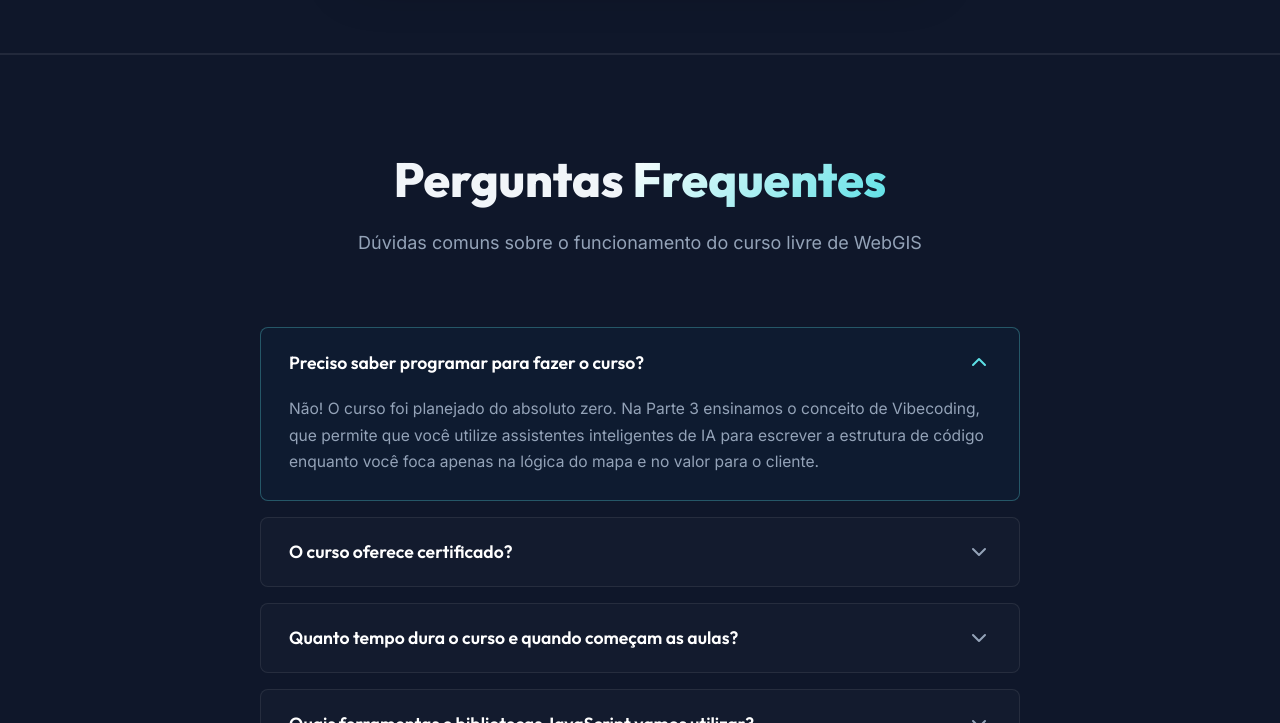
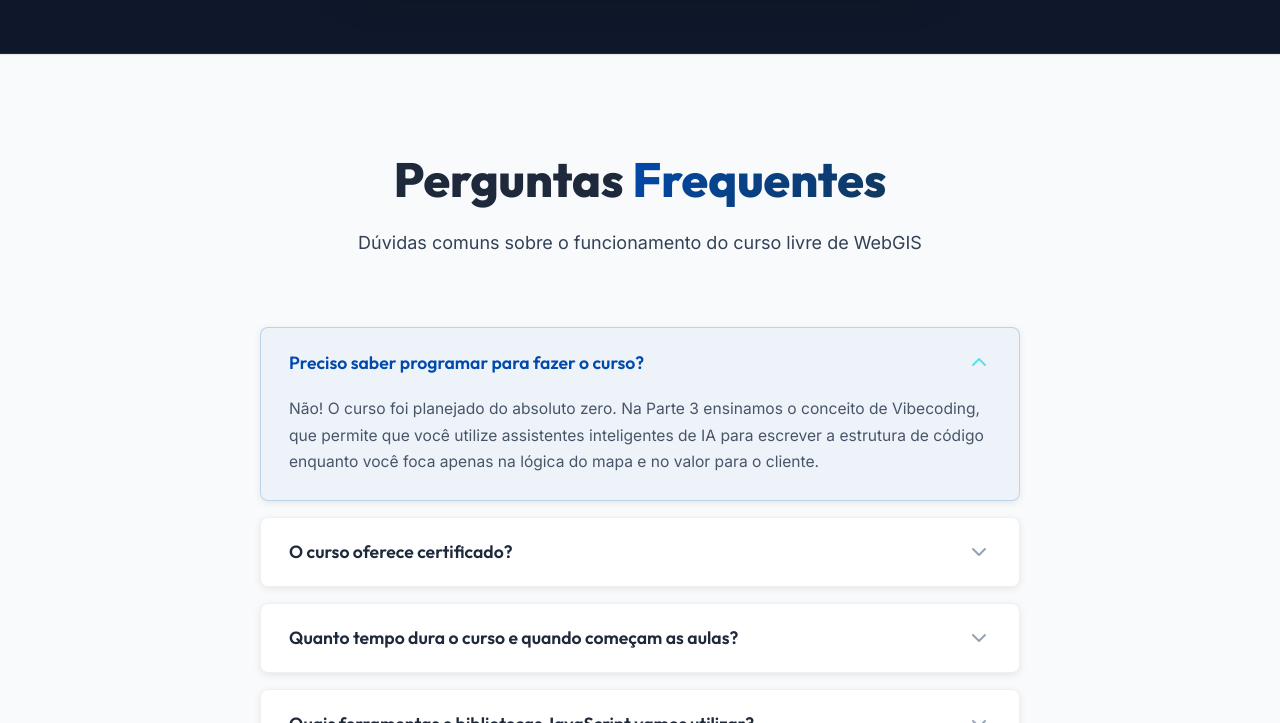
Before and after one commit to henriquegsantos149/curso-webgis, a website built with Vite: page index.html in a window 1280 px wide. Both pictures are taken after a click on the button "Preciso saber programar para fazer o curso?". Shown: the part 6192-6915 px from the top of the page. Built offline with nearby package versions, Linux system fonts and the light colour scheme.

Commit message:
style: altera secao FAQ para cor clara

```diff
--- a/index.html
+++ b/index.html
@@ -563,7 +563,7 @@
     </section>
 
     <!-- FAQ Section -->
-    <section id="faq" class="section-padding faq-section bg-dark-layer">
+    <section id="faq" class="section-padding faq-section bg-light-layer">
       <div class="container max-w-lg">
         <div class="section-header text-center reveal">
           <h2 class="section-title">Perguntas <span class="gradient-text">Frequentes</span></h2>
--- a/styles.css
+++ b/styles.css
@@ -1744,6 +1744,40 @@ a {
 
 .bg-light-layer .benefit-card-detailed .benefit-icon-wrapper {
   background-color: rgba(0, 74, 173, 0.06);
+  color: var(--color-primary);
+}
+
+/* FAQ Light Section Overrides */
+.bg-light-layer .faq-item {
+  background: var(--color-bg-card-light);
+  border-color: rgba(0, 0, 0, 0.06);
+  box-shadow: var(--shadow-sm);
+}
+
+.bg-light-layer .faq-item:hover {
+  background: #ffffff;
+  border-color: rgba(0, 74, 173, 0.15);
+  box-shadow: var(--shadow-md);
+}
+
+.bg-light-layer .faq-toggle {
+  color: var(--color-text-dark);
+}
+
+.bg-light-layer .faq-item.active {
+  background: rgba(0, 74, 173, 0.04);
+  border-color: rgba(0, 74, 173, 0.2);
+}
+
+.bg-light-layer .faq-item.active .faq-toggle {
+  color: var(--color-primary);
+}
+
+.bg-light-layer .faq-body p {
+  color: #475569;
+}
+
+.bg-light-layer .faq-item:hover .faq-toggle {
   color: var(--color-primary);
 }
 
```
Also changed, not shown: dist/assets/index-B2Z_gxYr.css (added), dist/assets/index-MSK9Sr9f.css (deleted), dist/assets/index-Rm8E10PM.js (renamed from dist/assets/index-ByQABszo.js), dist/index.html.
